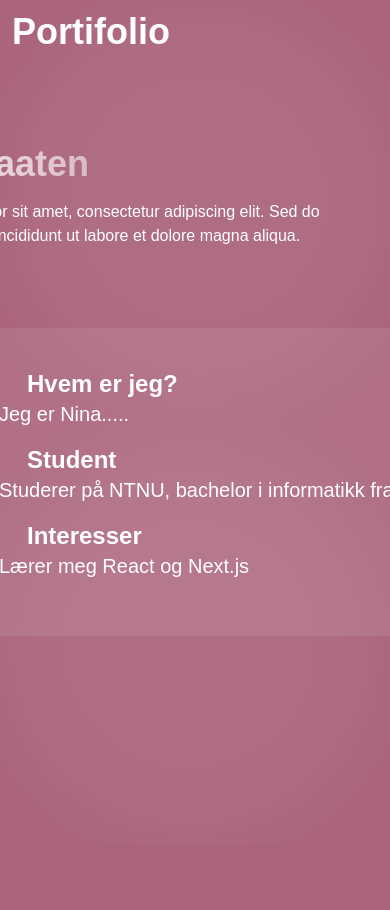
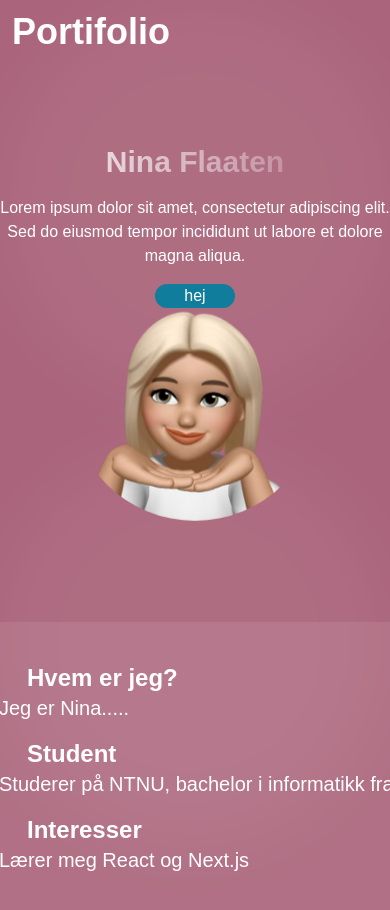
Before and after one commit to ninaflaaten/Portifolio, a Next.js app: page / in a window 390 px wide. Shown: the top 910 px of the page. Before the commit the page ends 844 px from the top, so only its background shows below. Built offline with nearby package versions, Linux system fonts and the light colour scheme; some icons are missing.

Commit message:
tester mobilskjerm

```diff
--- a/src/app/components/Hero.tsx
+++ b/src/app/components/Hero.tsx
@@ -4,31 +4,33 @@ import Image from "next/image";
 import HeroImage from "../assets/Hero.png";
 import Button from "./Button";
 
-// fikse litt dybde spotblur halvparten av far-diven plassere to? absolute
 export const Hero = () => {
   return (
-    <div className="flex items-center w-160">
-      <div className="grow space-y-4">
-        <p className="font-bold text-4xl bg-gradient-to-r from-white bg-clip-text text-transparent">
+    <div className="flex flex-col md:flex-row items-center gap-6 md:gap-10 w-full">
+      <div className="space-y-4 text-center md:text-left">
+        <p className="font-bold text-3xl md:text-4xl bg-gradient-to-r from-white bg-clip-text text-transparent">
           Nina Flaaten
         </p>
-        <p className="text-1xl">
+        <p className="text-base md:text-xl">
           Lorem ipsum dolor sit amet, consectetur adipiscing elit. Sed do
           eiusmod tempor incididunt ut labore et dolore magna aliqua.
         </p>
         <Button
           onClick={() => console.log("Printes når jeg trykker på knappen")}
+          className="mx-auto md:mx-0"
         >
           hej
         </Button>
       </div>
-      <div className="grow pl-10">
+
+      <div className="pl-0 md:pl-10">
         <Image
           src={HeroImage}
-          alt={"beskrivende tekst dersom bildet ikke vises"}
+          alt="beskrivende tekst dersom bildet ikke vises"
           className="rounded-full animate-bounce [animation-duration:5s]"
           width={250}
           height={250}
+          sizes="(max-width: 768px) 160px, 250px"
         />
       </div>
     </div>
--- a/src/app/components/MobileNavlinks.tsx
+++ b/src/app/components/MobileNavlinks.tsx
@@ -18,7 +18,7 @@ export function MobileNavlinks({ links }: NavlinksProps) {
       />{" "}
       {/* !open motsatt av open verdi*/}
       {open && (
-        <div className="absolute z-10 flex flex-col bg-emerald-500 rounded-lg p-3 pl-4 top-10 ">
+        <div className="absolute z-10 flex flex-col bg-red-300 rounded-lg p-3 pl-4 top-10 ">
           {links.map((link) => {
             return (
               <Link key={link.href} href={link.href}>
```
